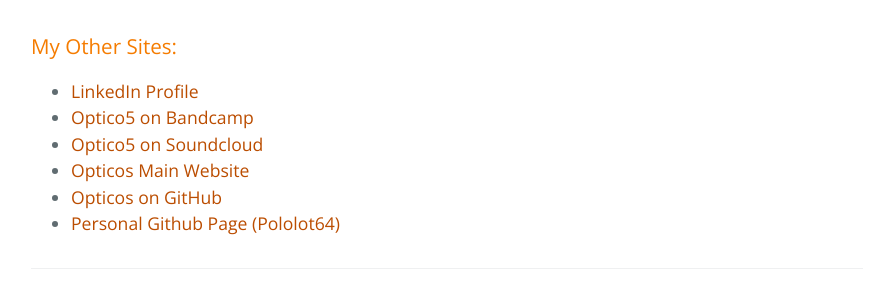
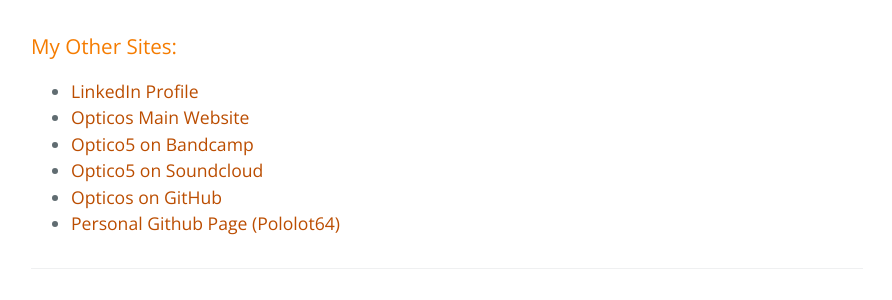
Before and after one commit to Opticos/gwsl, a Jekyll site: the page built from index.md, in a window 1280 px wide and 900 px high, scrolled down 2221 px. Shown: the part 519-819 px from the top of the window, without its empty margins (193-1085 px from the left). Built offline with Jekyll 4.4.1, drawn with Linux system fonts in a browser that asks for light colours; the repository's description, which GitHub fills in, is left out.

```diff
--- a/index.md
+++ b/index.md
@@ -100,8 +100,8 @@ If you enjoy GWSL, please consider [buying me a cup of coffee](https://sites.goo
 
 ### My Other Sites:
 *  [LinkedIn Profile](https://www.linkedin.com/in/paul-elliot-foy)
+*  [Opticos Main Website](https://sites.google.com/bartimee.com/opticos-studios/home)
 *  [Optico5 on Bandcamp](https://opticos.bandcamp.com/)
 *  [Optico5 on Soundcloud](https://soundcloud.com/opticos)
-*  [Opticos Main Website](https://sites.google.com/bartimee.com/opticos-studios/home)
 *  [Opticos on GitHub](https://github.com/Opticos)
 *  [Personal Github Page (Pololot64)](https://github.com/Pololot64)
```
